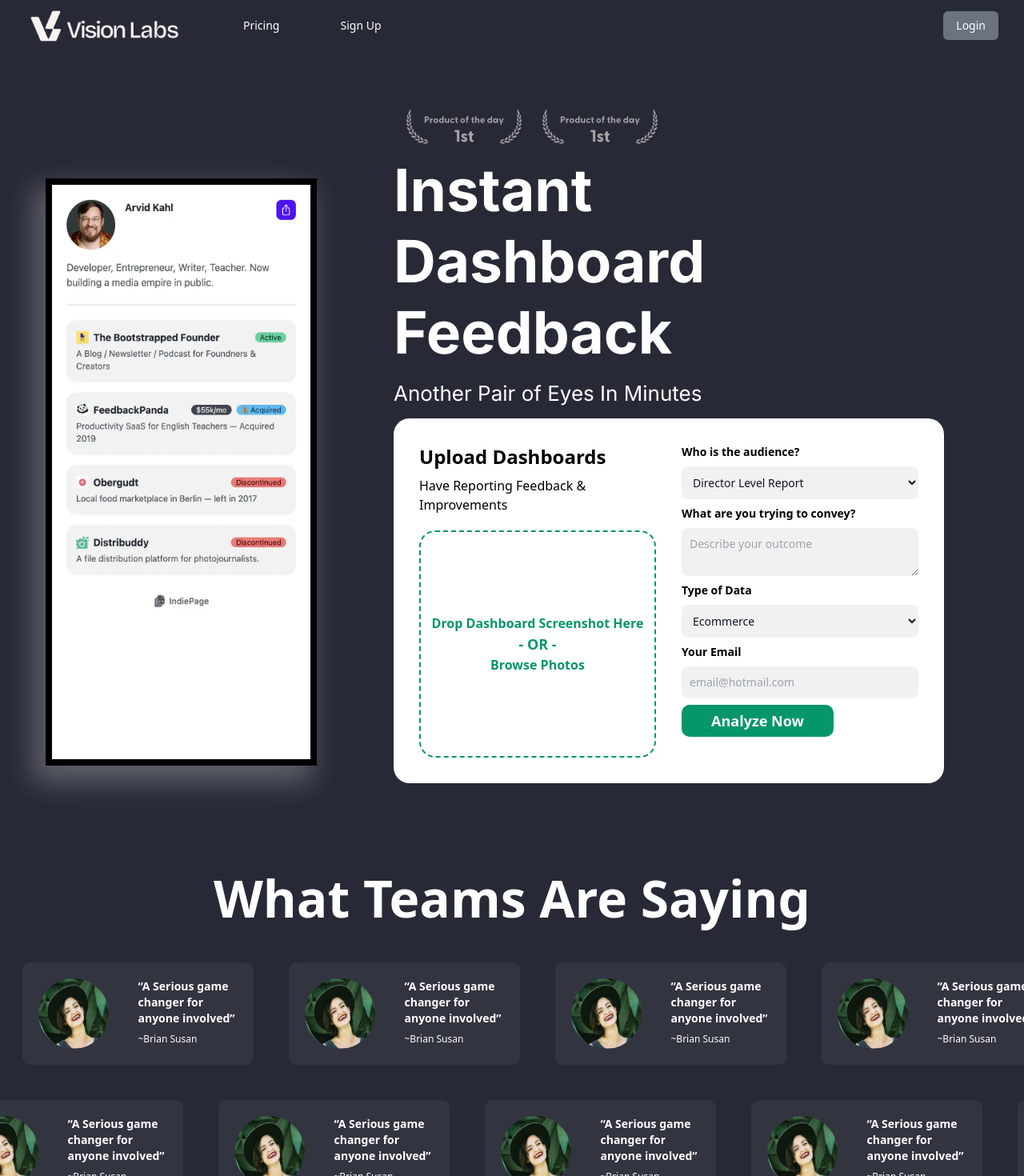
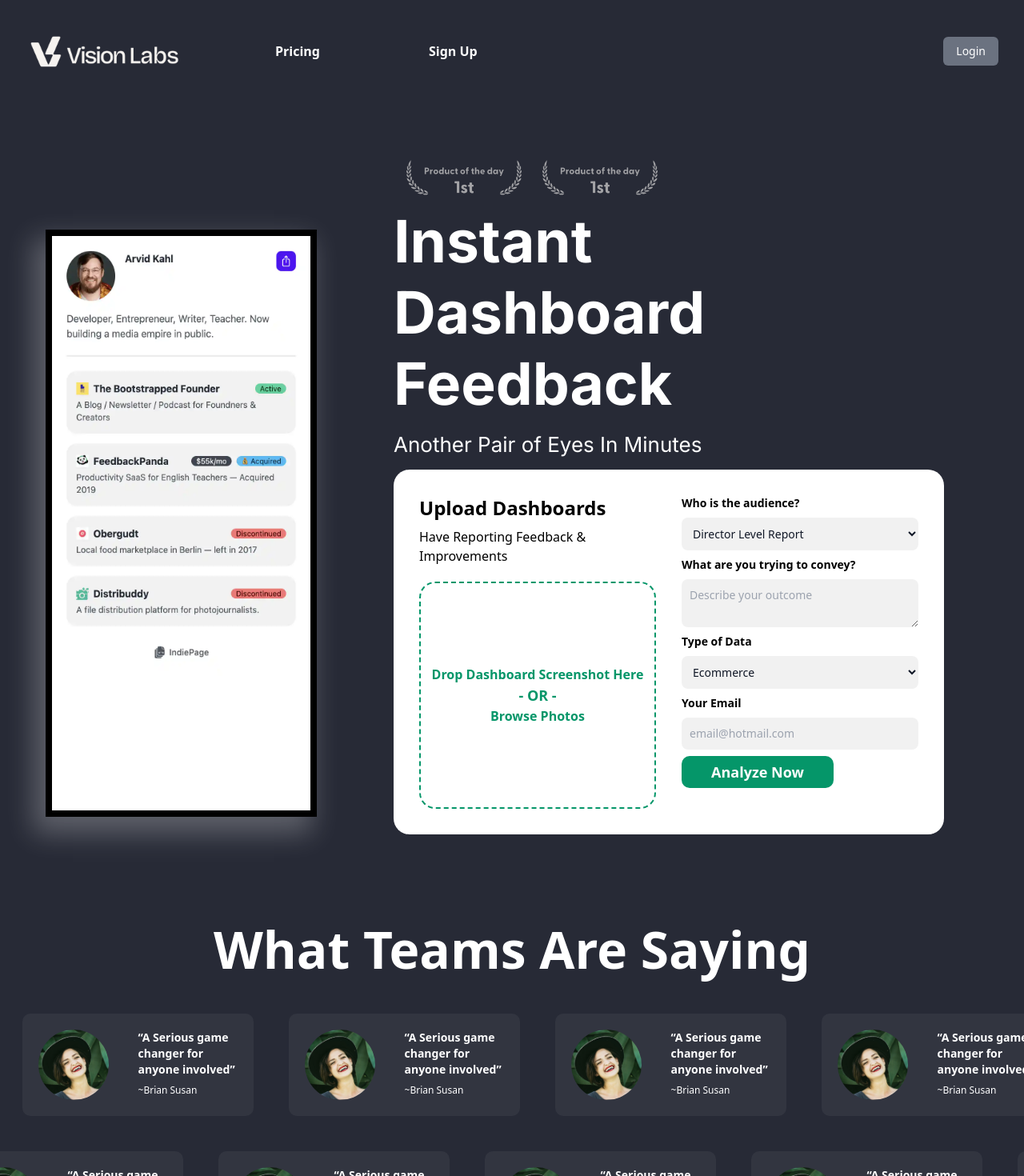
Before and after one commit to IOTdatabox/dashboard-analysis-with-chatgpt-vision, a Next.js app: page / in a window 1280 px wide. Shown: the top 1470 px of the page at 80% size. Built offline with nearby package versions, Linux system fonts and the light colour scheme.

Commit message:
navbar and drag & drop  changes

```diff
--- a/package.json
+++ b/package.json
@@ -17,7 +17,8 @@
     "next": "14.0.3",
     "pdfkit": "^0.14.0",
     "react": "^18",
-    "react-dom": "^18"
+    "react-dom": "^18",
+    "react-dropzone": "^14.2.3"
   },
   "devDependencies": {
     "@types/node": "^20",
--- a/src/components/Describe.tsx
+++ b/src/components/Describe.tsx
@@ -1,3 +1,4 @@
+import Image from 'next/legacy/image';
 import React from 'react';
 
 const Describe = () => {
@@ -13,11 +14,15 @@
           </p>
         </div>
         <div>
-          <img
-            src='/img/2.jpeg'
-            alt=''
-            className={`h-[228px] lg:h-[355px] w-[580px] rounded-[50px]`}
-          />
+          <div className='h-[228px] lg:h-[355px] w-[276px]  lg:w-[580px] relative'>
+            <Image
+              src='/img/2.jpeg'
+              alt='vision'
+              className={`rounded-[50px]`}
+              layout='fill' // required
+              objectFit='cover' // change to suit your needs
+            />
+          </div>
         </div>
       </div>
     </section>
--- a/src/components/Hero.tsx
+++ b/src/components/Hero.tsx
@@ -1,30 +1,33 @@
-import Image from 'next/image';
-import React from 'react';
+import Image from 'next/legacy/image';
+import React, { useState, useCallback } from 'react';
+import { useDropzone } from 'react-dropzone';
 
 const Hero = () => {
+  const onDrop = useCallback((acceptedFiles: File[]) => {
+    // Do something with the files
+    console.log(acceptedFiles);
+  }, []);
+  const { getRootProps, getInputProps, isDragActive } = useDropzone({
+    onDrop,
+  });
+
   return (
     <section className='text-gray-600 body-font   '>
       <div className='container px-5 py-4  mx-auto  grid grid-cols-1 md:grid-cols-3 lg:grid-cols-3  gap-14 content-center'>
         <div className=' md:ml-auto  md:py-2 mt-0 lg:mt-20 md:mt-[100px]  flex items-center justify-center'>
-          <img
-            src='/img/phone.png'
-            className='w-[auto] h-[365px] lg:w-[339px] lg:h-[734px]  border-solid border-8 border-[#000] ring-inset shadow'
-            alt='phone'
-          />
+          <div className='w-[177px] h-[365px] lg:w-[339px] lg:h-[734px]  border-solid border-8 border-[#000] ring-inset shadow relative'>
+            <Image src='/img/phone.png' alt='phone' layout='fill' />
+          </div>
         </div>
         <div className='text-[#FFF]  rounded-lg overflow-hidden sm:mr-10 lg:p-10 flex items-end justify-start  col-span-0 lg:col-span-2'>
           <div className=''>
             <div className='flex'>
-              <img
-                src='/img/productOne.png'
-                className=' w-[140px] h-[73px] md:w-[170px] md:h-[73px] '
-                alt='phone'
-              />
-              <img
-                src='/img/productOne.png'
-                className=' w-[140px] h-[73px] md:w-[170px] md:h-[73px] '
-                alt='phone'
-              />
+              <div className=' w-[140px] h-[73px] md:w-[170px] md:h-[73px] relative'>
+                <Image src='/img/productOne.png' alt='phone' layout='fill' />
+              </div>
+              <div className=' w-[140px] h-[73px] md:w-[170px] md:h-[73px] relative'>
+                <Image src='/img/productOne.png' alt='phone' layout='fill' />
+              </div>
             </div>
             <h1 className='text-white text-lg hero-title lg:w-2/3 md:w-1'>
               Instant Dashboard Feedback
@@ -41,13 +44,29 @@
                 <p className='  text-black  text-md py-2 mb-3'>
                   Have Reporting Feedback & Improvements
                 </p>
-                <div className='w-auto h-[284px] bg-zinc-300 bg-opacity-0 rounded-[20px] border-2 border-emerald-600 border-dashed flex   place-items-center items-center justify-center text-center text-emerald-600 font-bold'>
+                {/* <div className='w-auto h-[284px] bg-zinc-300 bg-opacity-0 rounded-[20px] border-2 border-emerald-600 border-dashed flex   place-items-center items-center justify-center text-center text-emerald-600 font-bold'>
                   <div className=''>
                     Drop Dashboard Screenshot Here <br />
                     <span className='text-lg'>- OR -</span>
                     <br />
                     <span>Browse Photos</span>
                   </div>
+                </div> */}
+                <div
+                  {...getRootProps()}
+                  className='w-auto h-[284px] bg-zinc-300 bg-opacity-0 rounded-[20px] border-2 border-emerald-600 border-dashed flex   place-items-center items-center justify-center text-center text-emerald-600 font-bold'
+                >
+                  <input {...getInputProps()} />
+                  {isDragActive ? (
+                    <p>Drop the files here ...</p>
+                  ) : (
+                    <div className=''>
+                      Drop Dashboard Screenshot Here <br />
+                      <span className='text-lg'>- OR -</span>
+                      <br />
+                      <span>Browse Photos</span>
+                    </div>
+                  )}
                 </div>
               </div>
 
@@ -62,7 +81,7 @@
                   id='countries'
                   className='bg-[#F1F1F1] w-full text-gray-900 text-sm rounded-lg  block p-2.5 mb-2'
                 >
-                  <option selected>Director Level Report</option>
+                  <option defaultValue=''>Director Level Report</option>
                   <option value='1'>1</option>
                   <option value='2'>2</option>
                   <option value='3'>3</option>
@@ -89,7 +108,7 @@
                   id='countries'
                   className='bg-[#F1F1F1] w-full text-gray-900 text-sm rounded-lg  block p-2.5 mb-2'
                 >
-                  <option selected>Ecommerce</option>
+                  <option defaultValue='Ecommerce'>Ecommerce</option>
                   <option value='1'>1</option>
                   <option value='2'>2</option>
                   <option value='3'>3</option>
--- a/src/components/Navbar.tsx
+++ b/src/components/Navbar.tsx
@@ -2,6 +2,7 @@
 import { Disclosure } from '@headlessui/react';
 import { Bars3Icon, XMarkIcon } from '@heroicons/react/24/outline';
 import Link from 'next/link';
+import Image from 'next/legacy/image';
 
 const navigation = [
   { name: 'Pricing', href: '#', current: true },
@@ -15,36 +16,34 @@
         <Disclosure as='nav'>
           {({ open }) => (
             <>
-              <div className='mx-auto max-w-7xl  px-4 sm:px-6 lg:px-8'>
+              <div className='mx-auto max-w-[90rem]  px-4 py-4 lg:py-8 sm:px-6 lg:px-8'>
                 <div className='flex h-16 items-center justify-between'>
                   <div className='flex items-center'>
                     <div className='flex-shrink-0'>
-                      <img
-                        className='h-[51px]  w-[192px]'
-                        src='/img/Logo-3-1024x272.png'
-                        alt='Your Company'
-                      />
+                      <div className='h-[51px]  w-[192px] relative'>
+                        <Image
+                          src='/img/Logo-3-1024x272.png'
+                          alt='Vision'
+                          layout='fill' // required
+                        />
+                      </div>
                     </div>
                     <div className='hidden md:block'>
                       <div className='ml-10 flex items-baseline space-x-4'>
                         {navigation.map((item) => (
-                          <a
+                          <Link
                             key={item.name}
                             href={item.href}
-                            className={`
-                              text-white  hover:bg-gray-700 hover:text-white
-
-                              rounded-md px-5 py-2 mx-5  text-sm font-medium'
-                            `}
+                            className='text-white  hover:bg-gray-700 hover:text-white rounded-md px-10 py-2 mx-10  font-bold'
                             aria-current={item.current ? 'page' : undefined}
                           >
                             {item.name}
-                          </a>
+                          </Link>
                         ))}
                       </div>
                     </div>
                   </div>
-                  <div className=''>
+                  <div>
                     <div className='ml-4 flex items-center md:ml-6 '>
                       <Link
                         href='/'
--- a/src/components/Teams.tsx
+++ b/src/components/Teams.tsx
@@ -5,24 +5,60 @@
   return (
     <section className='overflow-hidden py-10 '>
       <h3 className='text-center text-[34px] lg:text-[64px] text-white font-semibold mb-5'>
-        What Teams Are Saying{' '}
+        What Teams Are Saying
       </h3>
       <div className='grid grid-rows-1 lg:grid-flow-col lg:gap-5 lg:my-5 lg:ms-[4rem] justify-center '>
-        <Card />
-        <Card />
-        <Card />
-        <Card />
-        <Card />
-        <Card />
+        <Card
+          name='Brian Susan'
+          detail='A Serious game changer for anyone involved'
+        />
+        <Card
+          name='Brian Susan'
+          detail='A Serious game changer for anyone involved'
+        />
+        <Card
+          name='Brian Susan'
+          detail='A Serious game changer for anyone involved'
+        />
+        <Card
+          name='Brian Susan'
+          detail='A Serious game changer for anyone involved'
+        />
+        <Card
+          name='Brian Susan'
+          detail='A Serious game changer for anyone involved'
+        />
+        <Card
+          name='Brian Susan'
+          detail='A Serious game changer for anyone involved'
+        />
       </div>
 
       <div className='grid grid-rows-1 lg:grid-flow-col lg:gap-5 lg:my-5 lg:ms-[-7rem] justify-center'>
-        <Card />
-        <Card />
-        <Card />
-        <Card />
-        <Card />
-        <Card />
+        <Card
+          name='Brian Susan'
+          detail='A Serious game changer for anyone involved'
+        />
+        <Card
+          name='Brian Susan'
+          detail='A Serious game changer for anyone involved'
+        />
+        <Card
+          name='Brian Susan'
+          detail='A Serious game changer for anyone involved'
+        />
+        <Card
+          name='Brian Susan'
+          detail='A Serious game changer for anyone involved'
+        />
+        <Card
+          name='Brian Susan'
+          detail='A Serious game changer for anyone involved'
+        />
+        <Card
+          name='Brian Susan'
+          detail='A Serious game changer for anyone involved'
+        />
       </div>
     </section>
   );
--- a/src/components/card.tsx
+++ b/src/components/card.tsx
@@ -1,21 +1,24 @@
+import Image from 'next/legacy/image';
 import React from 'react';
 
-const card = () => {
+const card = ({ name, detail }: any) => {
   return (
     <div className='w-[289px]  bg-white bg-opacity-5 rounded-[10px] m-3 p-5'>
       <div className='grid grid-cols-2  item-center'>
         <div>
-          <img
-            src='/img/cardImg1.png'
-            alt=''
-            className='rounded-full h-[88px] w-[88px]'
-          />
+          <div className='h-[88px] w-[88px] relative'>
+            <Image
+              src='/img/cardImg1.png'
+              alt='vision'
+              className='rounded-full '
+              layout='fill' // required
+              objectFit='cover' // change to suit your needs
+            />
+          </div>
         </div>
         <div>
-          <p className='text-white text-sm font-bold'>
-            “A Serious game changer for anyone involved”
-          </p>
-          <p className='text-white text-xs mt-2'>~Brian Susan</p>
+          <p className='text-white text-sm font-bold'>“{detail}”</p>
+          <p className='text-white text-xs mt-2'>~{name}</p>
         </div>
       </div>
     </div>
--- a/src/pages/index.tsx
+++ b/src/pages/index.tsx
@@ -24,8 +24,7 @@
       <ScreenShot
         title='Feedback & Ideas'
         img='3.jpeg'
-        desc='Describe (1) what you are trying to convey in your reporting & (2) Your intended audience
-'
+        desc='Describe (1) what you are trying to convey in your reporting & (2) Your intended audience'
       />
       <Faqs />
     </>
```
Also changed, not shown: src/components/ScreenShot.tsx (+7 -4 lines), 1 other file (tests, documents, lock files or other folders).
